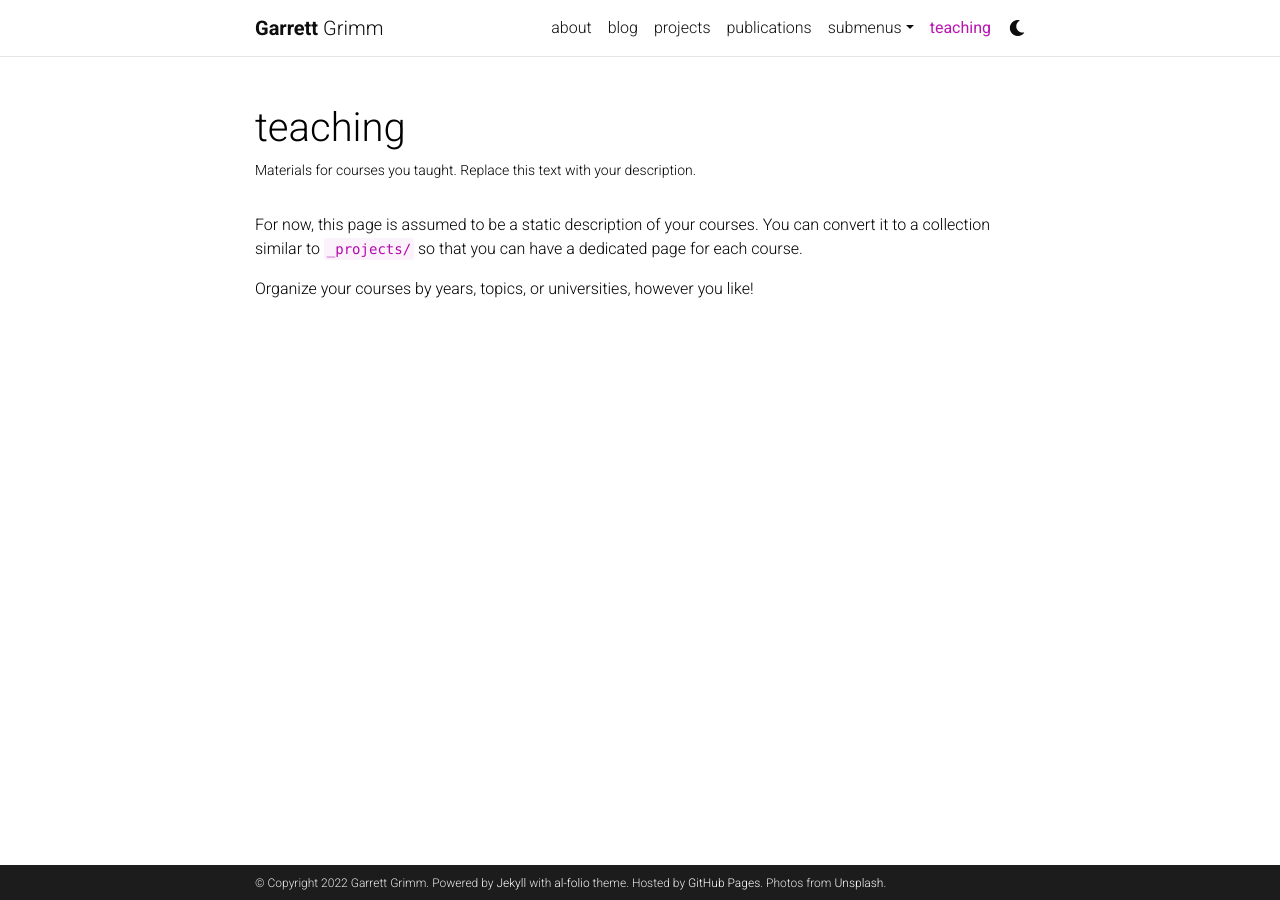
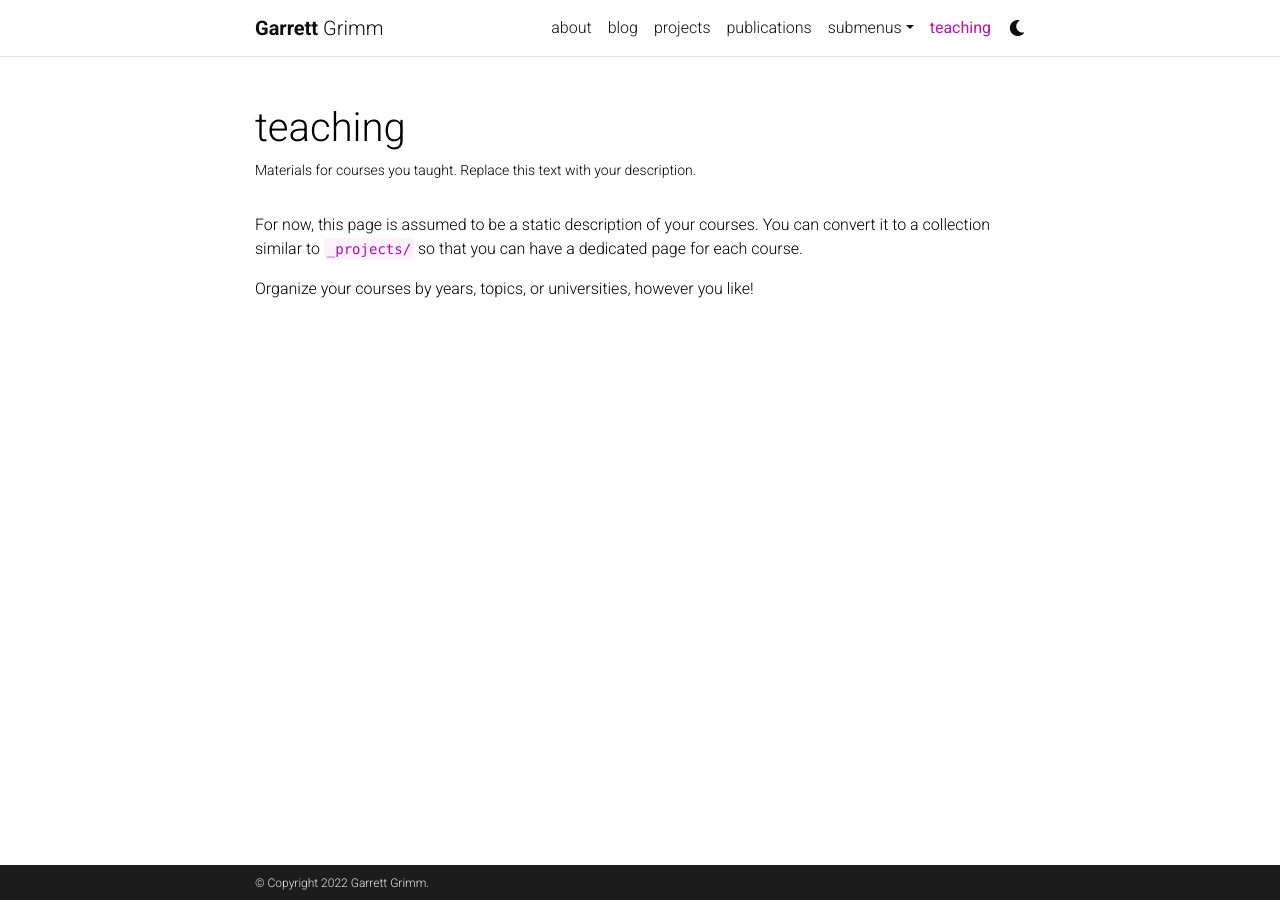
Before and after one commit to grimmdude/my-website, a Jekyll site: the page built from _pages/teaching.md, in a window 1280 px wide. Built offline with Jekyll 4.4.1, drawn with Linux system fonts in a browser that asks for light colours; full-size pictures stand in for the smaller copies a plugin makes; comment, search, counter and statistics services are not loaded; a style sheet for code colours, icons or effects is not loaded.

```diff
--- a/_config.yml
+++ b/_config.yml
@@ -9,10 +9,7 @@ last_name: Grimm
 email: garrett@grimmdude.com
 description: > # the ">" symbol means to ignore newlines until "footer_text:"
   A simple, whitespace theme for academics. Based on [*folio](https://github.com/bogoli/-folio) design.
-footer_text: >
-  Powered by <a href="http://jekyllrb.com/" target="_blank">Jekyll</a> with <a href="https://github.com/alshedivat/al-folio">al-folio</a> theme.
-  Hosted by <a href="https://pages.github.com/" target="_blank">GitHub Pages</a>.
-  Photos from <a href="https://unsplash.com" target="_blank">Unsplash</a>.
+footer_text:
 keywords: jekyll, jekyll-theme, academic-website, portfolio-website  # add your own keywords or leave empty
 
 lang: en # the language of your site (for example: en, fr, cn, ru, etc.)
```
Also changed, not shown: _pages/about.md (+2 -5 lines), assets/img/garrett_grimm.png (added).
